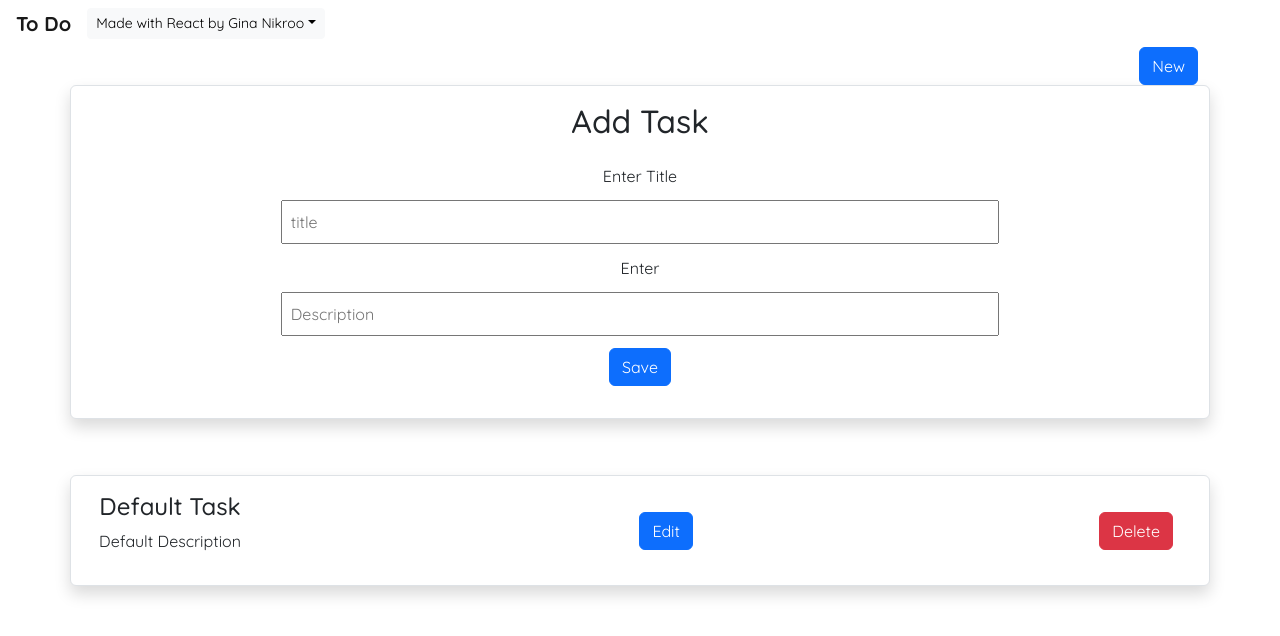
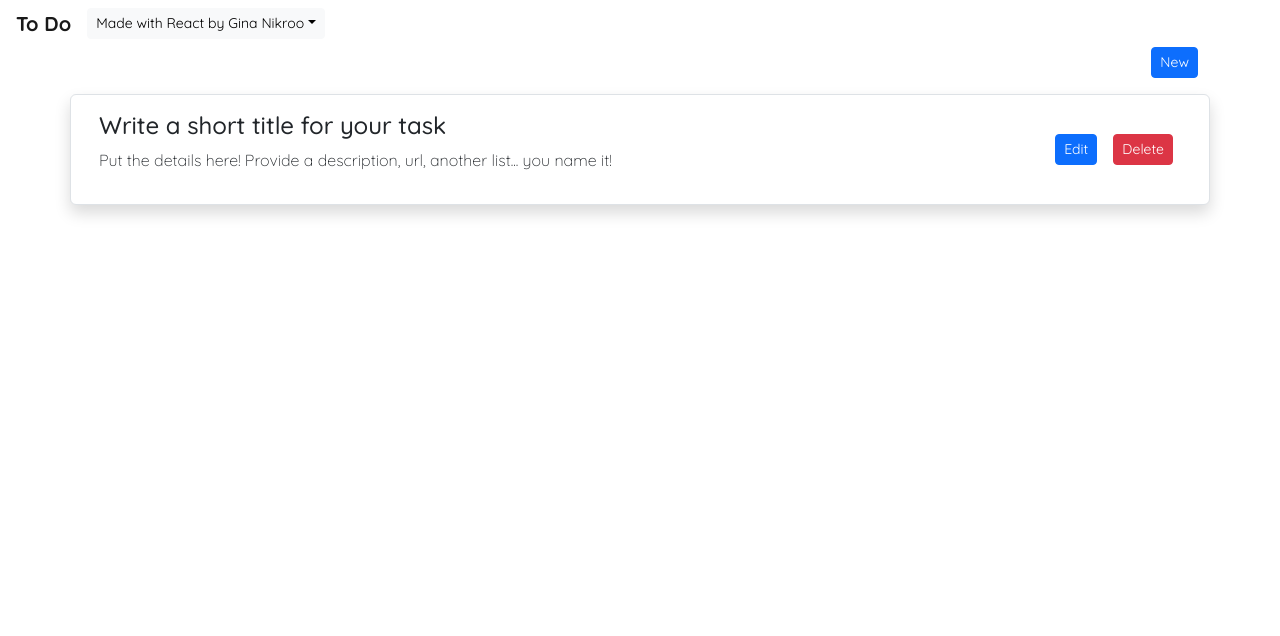
Before and after one commit to GNikroo/Task-Management-App, a React (Create React App) app: page / in a window 1280 px wide. Shown: the top 636 px of the page. Built offline with nearby package versions, Linux system fonts and the light colour scheme.

Commit message:
Update tasks.js

```diff
--- a/src/components/Tasks.js
+++ b/src/components/Tasks.js
@@ -1,46 +1,40 @@
 import React, { useState } from "react";
 
 const Todo = () => {
- const [showForm, setshowform] = useState(true);
- const [showNew, setshowNew] = useState(true);
- const [showDelete, setshowDelete] = useState(true);
- const [toggleSubmit, settoggleSubmit] = useState(true);
- const [isEditItem, setisEditItem] = useState(null);
- const [showList, setshowList] = useState(true);
-//  const [editMessage, seteditMessage] = useState(false);
- const [deleteMessage, setdeleteMessage] = useState(false);
-//  const [deleteMessagesuccess, setdeleteMessagesuccess] = useState(false);
- const [inputTitle, setinputTitle] = useState("");
- const [inputDesc, setinputDesc] = useState("");
- const [items, setitems] = useState([
+    const [showForm, setShowForm] = useState(false);
+    const [showNew, setShowNew] = useState(true);
+    const [showDelete, setShowDelete] = useState(true);
+    const [toggleSubmit, setToggleSubmit] = useState(true);
+    const [isEditItem, setIsEditItem] = useState(null);
+    const [showList, setShowList] = useState(true);
+    const [deleteMessage, setDeleteMessage] = useState(false);
+    const [inputTitle, setInputTitle] = useState("");
+    const [inputDesc, setInputDesc] = useState("");
+    const [items, setItems] = useState([
         {
             id: "001",
-     name: "Default Task",
-     desc: "Default Description",
+            name: "Write a short title for your task",
+            desc: "Put the details here! Provide a description, url, another list... you name it!",
             status: false,
         },
     ]);
 
- //   HANDLING INPUT FIELDS
     const handleInput = (e) => {
-   setinputTitle(e.target.value);
+        setInputTitle(e.target.value);
     };
     const handleInputdesc = (e) => {
-   setinputDesc(e.target.value);
+        setInputDesc(e.target.value);
     };
- //   HANDLING INPUT FIELDS
 
- //   SUBMITTING FORM
     const handleSubmit = (e) => {
-   setshowList(true);
-   setshowNew(true);
-
+        setShowList(true);
+        setShowNew(true);
         e.preventDefault();
         if (!inputTitle || !inputDesc) {
-     alert("fill data");
+            alert("Please complete the form!");
             showList(false);
         } else if (inputTitle && !toggleSubmit) {
-     setitems(
+            setItems(
                 items.map((elem) => {
                     if (elem.id === isEditItem) {
                         return { ...elem, name: inputTitle, desc: inputDesc };
@@ -48,76 +42,65 @@ const Todo = () => {
                     return elem;
                 })
             );
-
-     setinputTitle("");
-     setinputDesc("");
-     settoggleSubmit(true);
-     setshowform(false);
-     setshowDelete(true);
+            setInputTitle("");
+            setInputDesc("");
+            setToggleSubmit(true);
+            setShowForm(false);
+            setShowDelete(true);
         } else {
-     const allinputTitle = {
+            const allInputTitle = {
                 id: new Date().getTime().toString(),
                 name: inputTitle,
                 desc: inputDesc,
             };
-     setitems([allinputTitle, ...items]);
-     setinputTitle("");
-     setinputDesc("");
-     setshowform(false);
+            setItems([allInputTitle, ...items]);
+            setInputTitle("");
+            setInputDesc("");
+            setShowForm(false);
         }
     };
- //   SUBMITTING FORM
 
- //   DELETE
     const handleDelete = (index) => {
         console.log(index);
         const updatedItems = items.filter((elem) => {
             return index !== elem.id;
         });
-   setdeleteMessage(true);
+        setDeleteMessage(true);
 
         setTimeout(() => {
-     setitems(updatedItems);
-     setdeleteMessage(false);
+            setItems(updatedItems);
+            setDeleteMessage(false);
         }, 2000);
-//    setdeleteMessagesuccess(false);
     };
- //   DELETE
 
- //   EDIT
     const handleEdit = (id) => {
-   setshowList(false);
-   setshowDelete(false);
-   setshowNew(false);
-   setshowform(true);
-
-   settoggleSubmit(false);
+        setShowList(false);
+        setShowDelete(false);
+        setShowNew(false);
+        setShowForm(true);
+        setToggleSubmit(false);
         let newEditItem = items.find((elem) => {
             return elem.id === id;
         });
-   setinputTitle(newEditItem.name);
-   setinputDesc(newEditItem.desc);
-   // setshowDelete(true)
+        setInputTitle(newEditItem.name);
+        setInputDesc(newEditItem.desc);
 
-   setisEditItem(id);
+        setIsEditItem(id);
         console.log(newEditItem);
     };
- //   EDIT
 
- // ADD NEW TASK
     const handleAdd = () => {
-   //   alert("hello")
-   setshowform(true);
-   setshowList(true);
-   setshowNew(false);
+        setShowForm(true);
+        setShowList(true);
+        setShowNew(false);
     };
- // ADD NEW TASK
+
     return (
-   <>
+        <div>
             {showNew ? (
                 <div className="container">
-         <div className="col-12 text-end">
-           <button className="btn btn-primary " onClick={handleAdd}>
+                    <div className="col-12 text-end pb-2">
+                        <button className="btn btn-sm btn-primary" onClick={handleAdd}>
                             New
                         </button>
                     </div>
@@ -125,29 +108,28 @@ const Todo = () => {
             ) : (
                 ""
             )}
-
             {showForm ? (
-       <>
-         <div className="container border rounded d-flex justify-content-center shadow p-3 mb-5 bg-white rounded">
+                <div>
+                    <div className="container border rounded d-flex justify-content-center shadow p-3 mb-2 bg-white rounded">
                         <div className="row">
                             <div className="text-center">
-               <h2>{toggleSubmit ? "Add Task" : " Edit Task"}</h2>
+                                <h2 className="fs-4">{toggleSubmit ? "Add Task" : " Edit Task"}</h2>
                             </div>
                             <form className="col-12 p-2" onSubmit={handleSubmit}>
                                 <label htmlFor="title" className="my-2">
-                 Enter Title
+                                    Title
                                 </label>
                                 <input
                                     type="text"
                                     name="title"
                                     id="title"
-                 placeholder="title"
+                                    placeholder="Title"
                                     className="w-100 my-1 p-2"
                                     onChange={handleInput}
                                     value={inputTitle}
                                 />
                                 <label className="my-2" htmlFor="description">
-                 Enter
+                                    Description
                                 </label>
                                 <input
                                     type="text"
@@ -158,50 +140,39 @@ const Todo = () => {
                                     onChange={handleInputdesc}
                                     value={inputDesc}
                                 />
-               {/* <div className="text-center"> */}
                                 {toggleSubmit ? (
-                 <button className="btn btn-primary my-2">Save</button>
+                                    <button className="btn btn-sm btn-primary my-2">Save</button>
                                 ) : (
-                 <button className="btn btn-primary my-2">Update</button>
+                                    <button className="btn btn-sm btn-primary my-2">Update</button>
                                 )}
-               {/* </div> */}
                             </form>
                         </div>
                     </div>
-       </>
+                </div>
             ) : (
                 ""
             )}
-
             {showList ? (
                 <div className="container py-2 ">
                     {deleteMessage ? (
-           <p className="text-center text-danger">Item Deleted Successfully</p>
+                        <p className="text-center text-danger">Task Deleted</p>
                     ) : (
                         ""
                     )}
                     {items.map((elem, index) => {
                         return (
-             <div
-               className="row border rounded shadow p-3 mb-3 bg-white rounded  p-2"
-               key={elem.id}
-             >
-               <div className="col-12 d-flex justify-content-between align-items-center">
+                            <div className="row border rounded shadow p-3 mb-3 bg-white rounded  p-2" key={elem.id}>
+                                <div className="col-12 sm-col-6 d-flex justify-content-between align-items-center">
+                                    <div className="text-start">
+                                        <h4 className="fs-4">{elem.name}</h4>
+                                        <p className="fs-6 fw-light">{elem.desc}</p>
+                                    </div>
                                     <div>
-                   <h4>{elem.name}</h4>
-                   <p>{elem.desc}</p>
-                 </div>
-                   <button
-                     className="btn btn-primary mx-2"
-                     onClick={() => handleEdit(elem.id)}
-                   >
+                                        <button className="btn btn-sm btn-primary mx-2" onClick={() => handleEdit(elem.id)}>
                                             Edit
                                         </button>
                                         {showDelete ? (
-                     <button
-                       className="btn btn-danger mx-2"
-                       onClick={() => handleDelete(elem.id)}
-                     >
+                                            <button className="btn btn-sm btn-danger mx-2" onClick={() => handleDelete(elem.id)}>
                                                 Delete
                                             </button>
                                         ) : (
@@ -209,14 +180,14 @@ const Todo = () => {
                                         )}
                                     </div>
                                 </div>
-
+                            </div>
                         );
                     })}
                 </div>
             ) : (
                 ""
             )}
-   </>
+        </div>
     );
 };
 
```
Also changed, not shown: 2 other files (tests, documents, lock files or other folders). Lines whose indentation alone changed are shown as unchanged.
